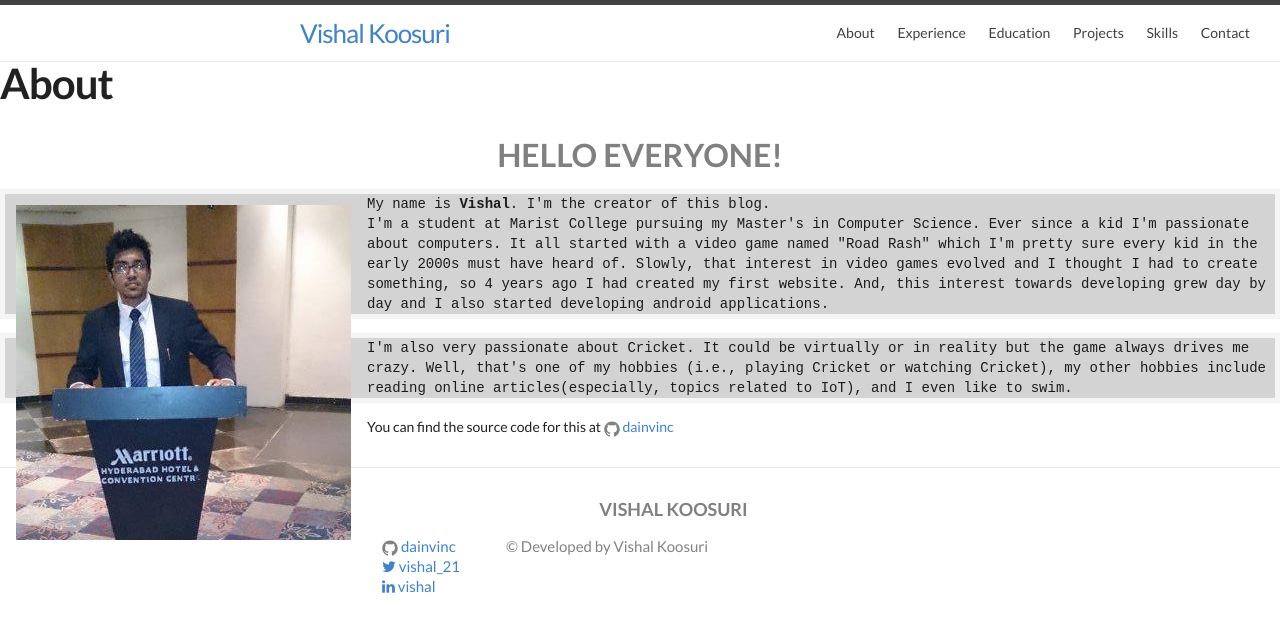
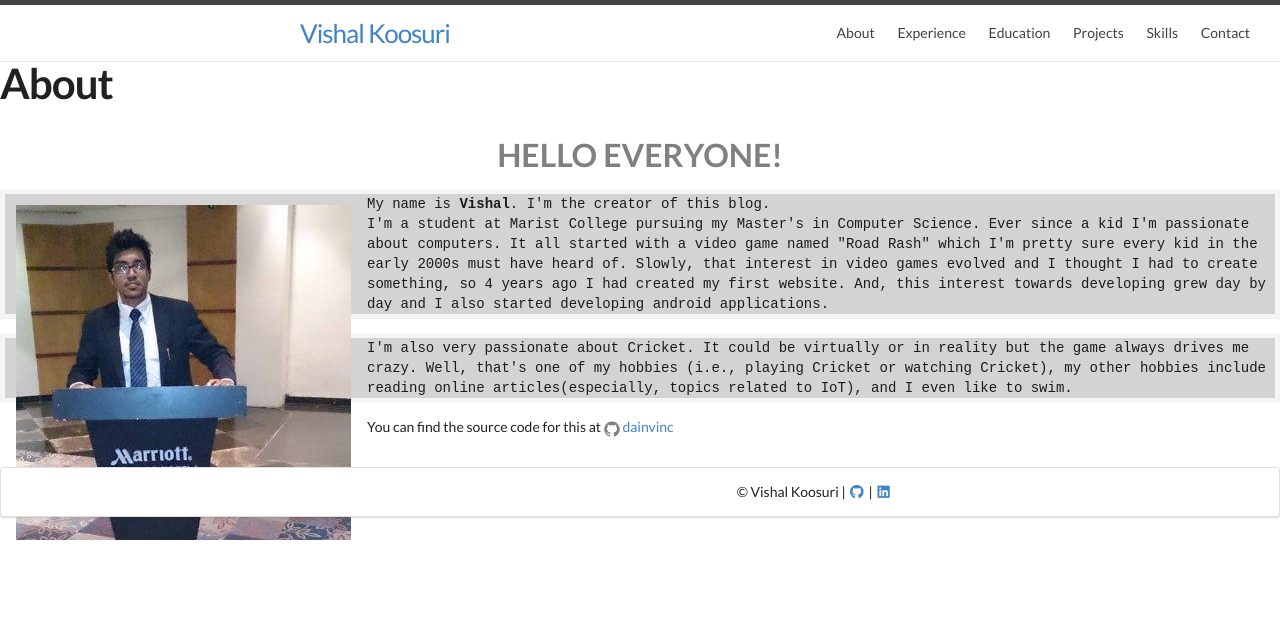
Before and after one commit to dainvinc/dainvinc.github.io, a Jekyll site: the page built from about.html, in a window 1280 px wide. Shown: the top 632 px of the page. Built offline with Jekyll 4.4.1, drawn with Linux system fonts in a browser that asks for light colours; nearby versions of some CDN libraries.

Commit message:
Changed the footer for the index page

```diff
--- a/_includes/footer.html
+++ b/_includes/footer.html
@@ -1,49 +1,8 @@
-<footer class="site-footer">
-
-  <div class="wrapper">
-
-    <h2 class="footer-heading">{{ site.title }}</h2>
-
-    <div class="footer-col-wrapper">
-      <!--<div class="footer-col footer-col-1">-->
-      <!--  <ul class="contact-list">-->
-      <!--    <li>Contact me at: </li>-->
-      <!--    <li><a href="mailto:{{ site.email }}">{{ site.email }}</a></li>-->
-      <!--  </ul>-->
-      <!--</div>-->
-
-      <div class="footer-col footer-col-2">
-        <ul class="social-media-list">
-          {% if site.github_username %}
-          <li>
-            {% include icon-github.html username=site.github_username %}
-          </li>
-          {% endif %}
-
-          {% if site.twitter_username %}
-          <li>
-            <!--{% include icon-twitter.html username=site.twitter_username %}-->
-            <a href="https://twitter.com/{{ site.twitter_username }}" target="_blank">
-            <i class= "fa fa-twitter"></i> vishal_21
-            </a>
-          </li>
-          {% endif %}
-
-          {% if site.linkedin_username %}
-          <li>
-            <a href="https://linkedin.com/in/{{ site.linkedin_username }}" target="_blank">
-            <i class="fa fa-linkedin"></i> vishal
-            </a>
-          </li>
-          {% endif %}
-        </ul>
-      </div>
-
-      <div class="footer-col footer-col-3">
-        <p>{{ site.description }}</p>
-      </div>
+<footer class="ui center aligned segment">
+    <div class="footer-for-resume">
+        <p>&copy; Vishal Koosuri |
+          <a href="https://github.com/dainvinc"><i class="github icon"></i></a>|
+          <a href="https://linkedin.com/in/vishal-koosuri"><i class="linkedin icon"></i></a>
+        </p>
     </div>
-
-  </div>
-
 </footer>
```
